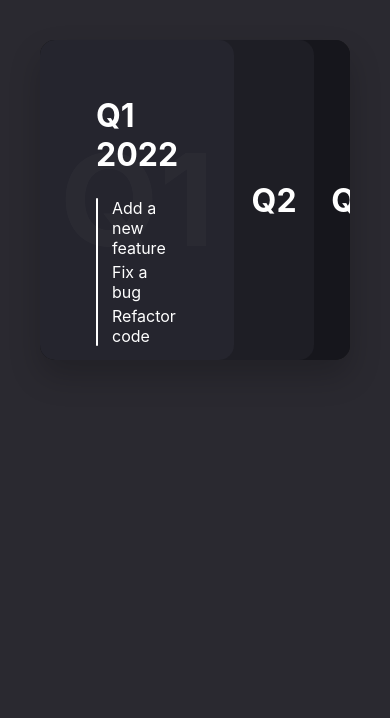
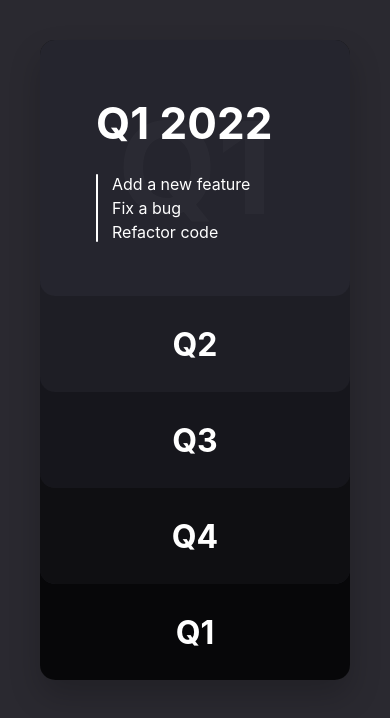
Before and after one commit to DarviL82/svelte-testing, a Svelte app: page / in a window 390 px wide. Shown: the top 718 px of the page. Built offline with nearby package versions, Linux system fonts and the light colour scheme.

Commit message:
updated stackedcarsds

```diff
--- a/src/App.svelte
+++ b/src/App.svelte
@@ -32,7 +32,8 @@
 			},
 		]}
 		cardColor="#25252e"
-		size={{ height: "20rem" }}
+		scrollCardsOnWheel
+		size={{ height: "40rem" }}
 	/>
 </div>
 
--- a/src/components/StackedCards.svelte
+++ b/src/components/StackedCards.svelte
@@ -1,4 +1,6 @@
 <script lang="ts">
+	import { onMount } from "svelte"
+
 	import { fly } from "svelte/transition"
 	import type { CSSColor, CSSUnit } from "../utils/typedefs"
 	import { clamp, debounce } from "../utils/utils"
@@ -6,11 +8,17 @@
 	export let cards: { smallTitle?: string; title: string; todos: string[] }[]
 	export let cardColor: CSSColor = "#444"
 	export let overlayColor: CSSColor = "black"
+
+	/** Wether the cards should be positioned vertically or horizontally.
+	 * Allowed values are `true`, `false` and `"auto"`.
+	 * Auto will set them based on the current width of the viewport */
+	export let vertical: boolean | "auto" = "auto"
+
 	export let size: {
 		width?: CSSUnit
 		height?: CSSUnit
-		expandedWidth?: CSSUnit
-		collapsedWidth?: CSSUnit
+		expandedSize?: CSSUnit
+		collapsedSize?: CSSUnit
 	} = {}
 
 	/** Minimun brightness of the cards from 0 to 1 */
@@ -79,16 +87,33 @@
 			})
 		}
 	}
+
+	onMount(() => {
+		// set default values
+		size = {
+			width: "100%",
+			height: "100%",
+			expandedSize: "15rem",
+			collapsedSize: "5rem",
+			...size,
+		}
+	})
+
+	let windowWidth: number = 0
 </script>
+
+<svelte:window bind:innerWidth={windowWidth} />
 
 <div
 	class="stacked-cards"
+	class:vertical={(vertical === "auto" && windowWidth < 768) ||
+		vertical === true}
 	bind:this={container}
 	on:wheel={handleCardScroll}
 	style:width={size.width || null}
 	style:height={size.height || null}
-	style:--expanded-size={size.expandedWidth || null}
-	style:--collapsed-size={size.collapsedWidth || null}
+	style:--expanded-size={size.expandedSize || null}
+	style:--collapsed-size={size.collapsedSize || null}
 	style:--bg-color={cardColor}
 	style:--overlay-color={overlayColor}
 >
@@ -130,7 +155,6 @@
 		display: flex;
 		background-color: #111;
 		overflow: hidden;
-		min-height: var(--card-height, 5rem);
 		border-radius: $border-radius;
 		box-shadow: 0 1rem 2rem rgba(0, 0, 0, 0.2);
 		width: 100%;
@@ -145,7 +169,7 @@
 			width: 0;
 			flex-grow: 1;
 			isolation: isolate;
-			transition: background-color 0.15s, width 0.5s;
+			transition: all 0.5s, background-color 0.15s;
 
 			// left padding under the previous card
 			&::before {
@@ -169,7 +193,7 @@
 				opacity: var(--opacity, 0);
 				z-index: -1;
 				border-radius: 0 $border-radius $border-radius 0;
-				transition: 0.15s;
+				transition: 0.25s;
 			}
 
 			.small-title {
@@ -185,11 +209,15 @@
 				flex-direction: column;
 				gap: 1.5rem;
 				padding: 3.5rem;
+
+				.title {
+					font-size: 2.75rem;
+				}
 			}
 
 			&.active {
-				width: var(--expanded-size, 15rem);
-				transition: 0.15s;
+				width: var(--expanded-size);
+				transition: 0.25s;
 
 				.small-title {
 					--scale: 4;
@@ -199,7 +227,49 @@
 			}
 
 			&:not(.active) {
-				min-width: var(--collapsed-size, 5rem);
+				min-width: var(--collapsed-size);
+			}
+		}
+
+		&.vertical {
+			height: 0;
+			flex-direction: column;
+
+			.card {
+				width: 100%;
+				border-radius: 0 0 $border-radius $border-radius;
+				transition: all 0.75s, width 0s;
+
+				&::before,
+				&::after {
+					top: -$border-radius;
+					inset-inline: 0;
+				}
+
+				&::after {
+					border-radius: 0 0 $border-radius $border-radius;
+				}
+
+				&::before {
+					width: auto;
+					height: $border-radius;
+				}
+
+				&.active {
+					transition: all 0.25s, width 0s;
+					height: var(--expanded-size);
+				}
+
+				&:not(.active) {
+					height: var(--collapsed-size);
+				}
+			}
+		}
+
+		@media (prefers-reduced-motion) {
+			&,
+			& * {
+				transition: none !important;
 			}
 		}
 	}
--- a/vite.config.ts
+++ b/vite.config.ts
@@ -1,7 +1,8 @@
-import { defineConfig } from 'vite'
-import { svelte } from '@sveltejs/vite-plugin-svelte'
+import { defineConfig } from "vite"
+import { svelte } from "@sveltejs/vite-plugin-svelte"
 
 // https://vitejs.dev/config/
 export default defineConfig({
-  plugins: [svelte()]
+	base: "/svelte-testing/",
+	plugins: [svelte()],
 })
```
